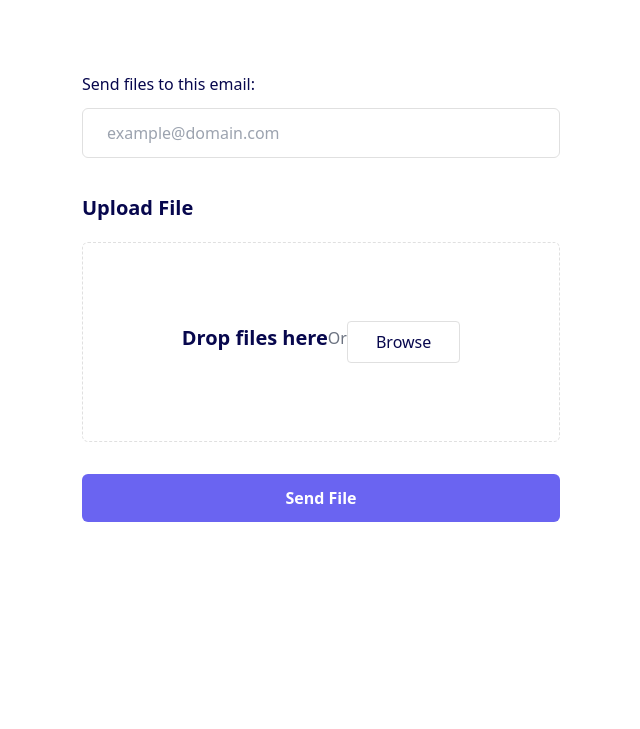
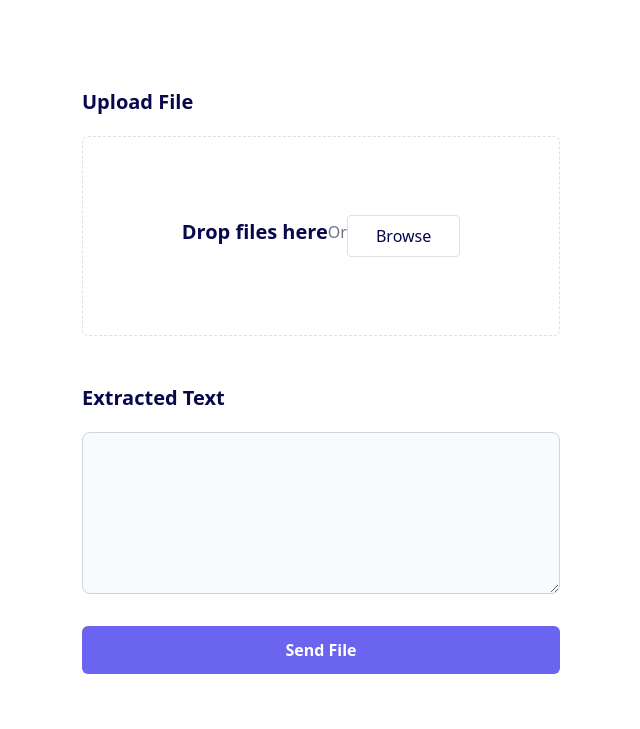
Before and after one commit to karamih/microservice_fastapi_ocr, a FastAPI app: page / in a window 1280 px wide. Shown: the top 729 px of the page, without its empty margins (319-959 px from the left). Run offline with FastAPI, Linux system fonts and the light colour scheme; parts of the project's set-up code (start-up, migrations or seed data) failed here and were passed over; some libraries are stand-ins or nearby versions.

Commit message:
this is MVP

```diff
--- a/src/main.py
+++ b/src/main.py
@@ -6,6 +6,8 @@ from fastapi import FastAPI, Request, UploadFile, HTTPException, status
 from fastapi.responses import HTMLResponse, FileResponse
 from fastapi.templating import Jinja2Templates
 from PIL import Image
+import pytesseract
+import textwrap
 
 from src.settings import settings
 
@@ -22,9 +24,25 @@ def index(request: Request):
     return templates.TemplateResponse("index.html", {"request": request})
 
 
-@app.post("/")
-def index():
-    return {"messages": "Done"}
+@app.post("/", response_class=HTMLResponse)
+async def ocr(request: Request, file: UploadFile):
+    file_type = pathlib.Path(file.filename).suffix.replace(".", "")
+    if file_type not in VALID_MEDIA_EXTENSIONS:
+        raise HTTPException(
+            detail="Use jpg, jpeg or png.", status_code=status.HTTP_400_BAD_REQUEST
+        )
+    content_stream = io.BytesIO(await file.read())
+    try:
+        image = Image.open(content_stream)
+        preds = pytesseract.image_to_string(image)
+        text = textwrap.fill(preds)
+    except:
+        raise HTTPException(
+            detail="Can not open Image!", status_code=status.HTTP_400_BAD_REQUEST
+        )
+    return templates.TemplateResponse(
+        "index.html", {"request": request, "ocr_text": text}
+    )
 
 
 @app.post("/upload", response_class=FileResponse, status_code=status.HTTP_201_CREATED)
--- a/src/templates/index.html
+++ b/src/templates/index.html
@@ -3,7 +3,7 @@
 <head>
     <script src="https://cdn.tailwindcss.com"></script>
     <meta charset="UTF-8">
-    <title>OCR</title>
+    <title>OCR WEB-APP</title>
 </head>
 <body>
 <!-- component -->
@@ -13,32 +13,17 @@
     <div class="mx-auto w-full max-w-[550px] bg-white">
         <form
                 class="py-6 px-9"
-      action="#"
+                action="{{url_for('ocr')}}"
                 method="POST"
+                enctype="multipart/form-data"
         >
-      <div class="mb-5">
-        <label
-          for="email"
-          class="mb-3 block text-base font-medium text-[#07074D]"
-        >
-          Send files to this email:
-        </label>
-        <input
-          type="email"
-          name="email"
-          id="email"
-          placeholder="example@domain.com"
-          class="w-full rounded-md border border-[#e0e0e0] bg-white py-3 px-6 text-base font-medium text-[#6B7280] outline-none focus:border-[#6A64F1] focus:shadow-md"
-        />
-      </div>
-
             <div class="mb-6 pt-4">
                 <label class="mb-5 block text-xl font-semibold text-[#07074D]">
                     Upload File
                 </label>
 
                 <div class="mb-8">
-          <input type="file" name="file" id="file" class="sr-only" />
+                    <input type="file" name="file" id="file" class="sr-only"/>
                     <label
                             for="file"
                             class="relative flex min-h-[200px] items-center justify-center rounded-md border border-dashed border-[#e0e0e0] p-12 text-center"
@@ -57,13 +42,27 @@
                     </label>
                 </div>
             </div>
+            <div class="mb-6 pt-4">
+                <label class="mb-5 block text-xl font-semibold text-[#07074D]">
+                    Extracted Text
+                </label>
 
+                <div class="mb-8">
+                    <div class="max-w-2xl mx-auto">
+
+                        <textarea id="message" rows="7"
+                                  class="block p-2.5 w-full text-sm text-gray-900 bg-gray-50 rounded-lg border border-gray-300 focus:ring-blue-500 focus:border-blue-500 dark:bg-gray-700 dark:border-gray-600 dark:placeholder-gray-400 dark:text-white dark:focus:ring-blue-500 dark:focus:border-blue-500"
+                                  disabled="true">{{ ocr_text }}</textarea>
+
+                    </div>
                     <div>
                         <button
-          class="hover:shadow-form w-full rounded-md bg-[#6A64F1] py-3 px-8 text-center text-base font-semibold text-white outline-none"
+                                class="hover:shadow-form w-full rounded-md bg-[#6A64F1] py-3 px-8 text-center text-base font-semibold text-white outline-none mt-8"
                         >
                             Send File
                         </button>
+                    </div>
+                </div>
             </div>
         </form>
     </div>
```
Also changed, not shown: requirements.txt (+49 -12 lines), src/ocr.py (added, +19 -0 lines), src/test_endpoints.py (+16 -5 lines), src/images/ocr/Test_Ocr.png (added), src/images/test/for_test.txt (renamed from src/images/for_test.txt), 2 other files. Lines whose indentation alone changed are shown as unchanged.
